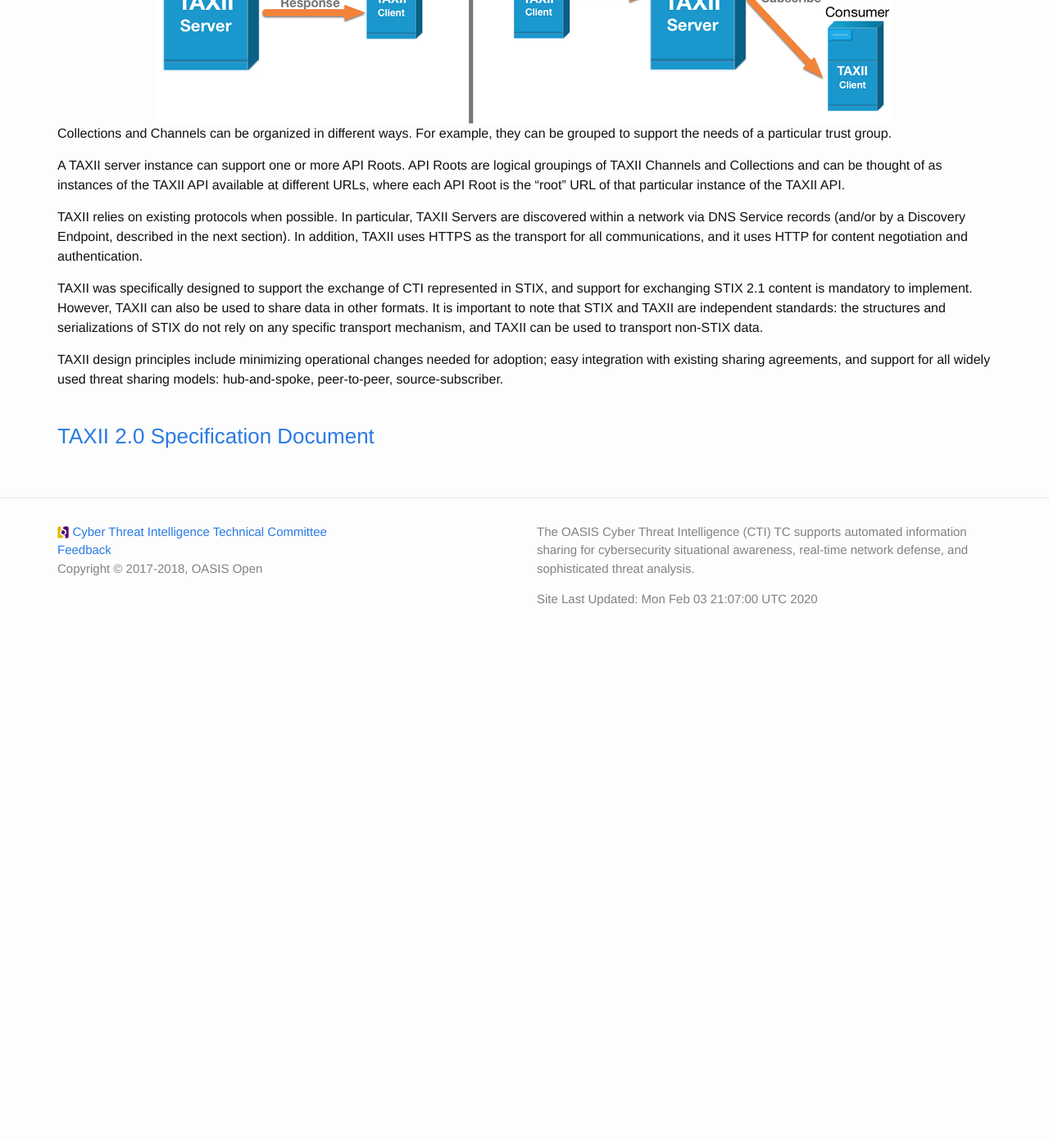
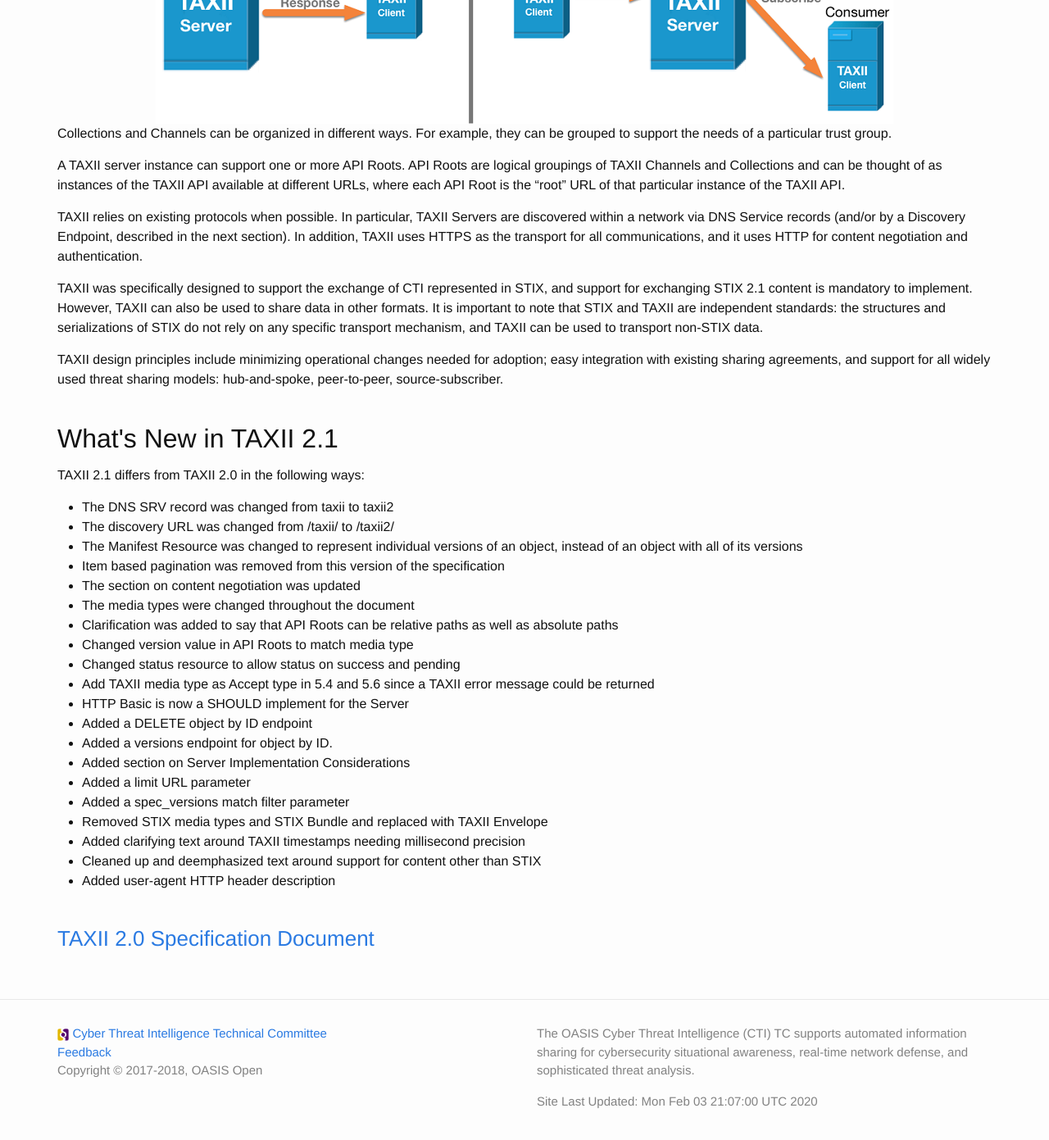
Before and after one commit to oasis-open/cti-documentation, a Jekyll site: the page built from taxii/intro.md, in a window 1280 px wide and 1400 px high, scrolled down 576 px. Shown: the top 1391 px of the window at 82% size. Built offline with Jekyll 4.4.1, drawn with Linux system fonts in a browser that asks for light colours; before the commit the page ends 1364 px from its top, so only the background shows below that.

Commit message:
Update intro.md

```diff
--- a/taxii/intro.md
+++ b/taxii/intro.md
@@ -24,4 +24,28 @@
 
 TAXII design principles include minimizing operational changes needed for adoption; easy integration with existing sharing agreements, and support for all widely used threat sharing models: hub-and-spoke, peer-to-peer, source-subscriber.
 
+## What's New in TAXII 2.1
+TAXII 2.1 differs from TAXII 2.0 in the following ways:
+
+- The DNS SRV record was changed from taxii to taxii2
+- The discovery URL was changed from /taxii/ to /taxii2/
+- The Manifest Resource was changed to represent individual versions of an object, instead of an object with all of its versions
+- Item based pagination was removed from this version of the specification
+- The section on content negotiation was updated
+- The media types were changed throughout the document
+- Clarification was added to say that API Roots can be relative paths as well as absolute paths
+- Changed version value in API Roots to match media type
+- Changed status resource to allow status on success and pending
+- Add TAXII media type as Accept type in 5.4 and 5.6 since a TAXII error message could be returned
+- HTTP Basic is now a SHOULD implement for the Server
+- Added a DELETE object by ID endpoint
+- Added a versions endpoint for object by ID.
+- Added section on Server Implementation Considerations
+- Added a limit URL parameter
+- Added a spec_versions match filter parameter
+- Removed STIX media types and STIX Bundle and replaced with TAXII Envelope
+- Added clarifying text around TAXII timestamps needing millisecond precision
+- Cleaned up and deemphasized text around support for content other than STIX
+- Added user-agent HTTP header description
+
 ### [TAXII 2.0 Specification Document]({{ site.baseurl }}/resources.html#taxii-20-specification)
```
